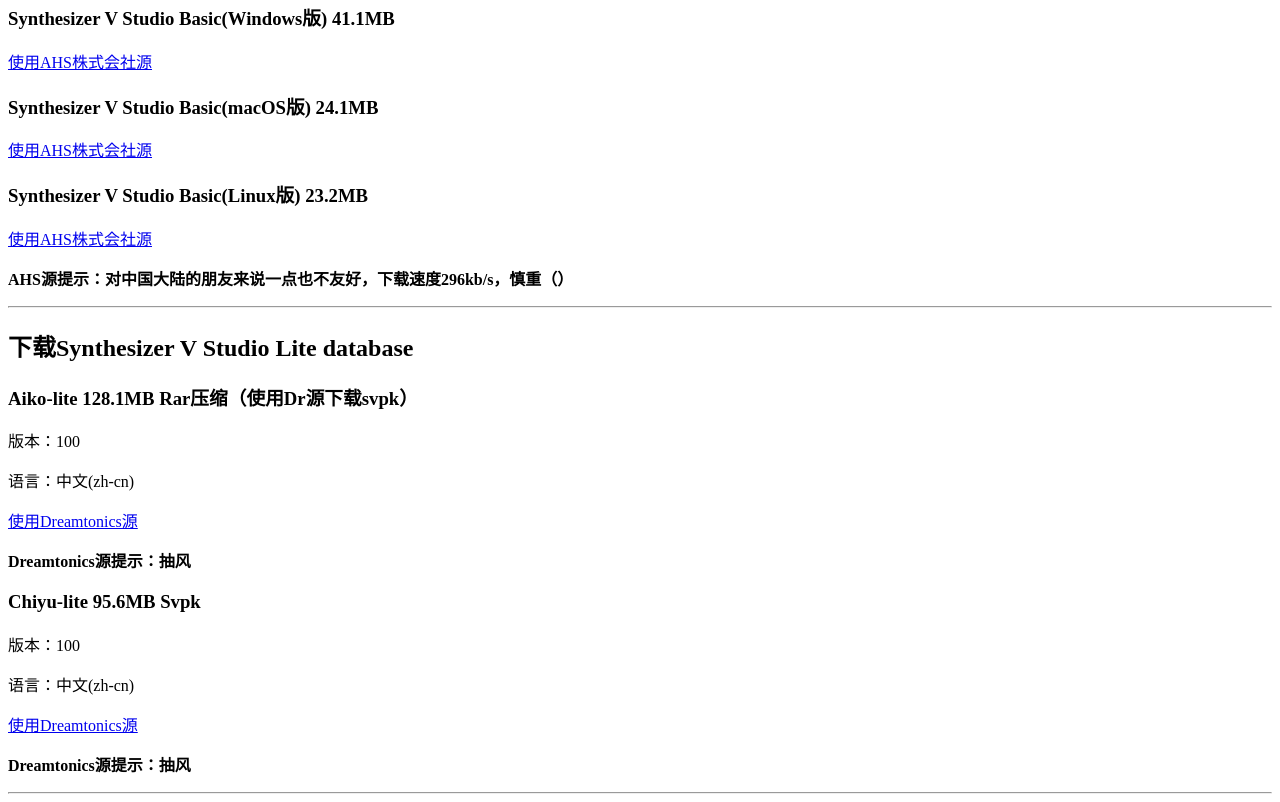
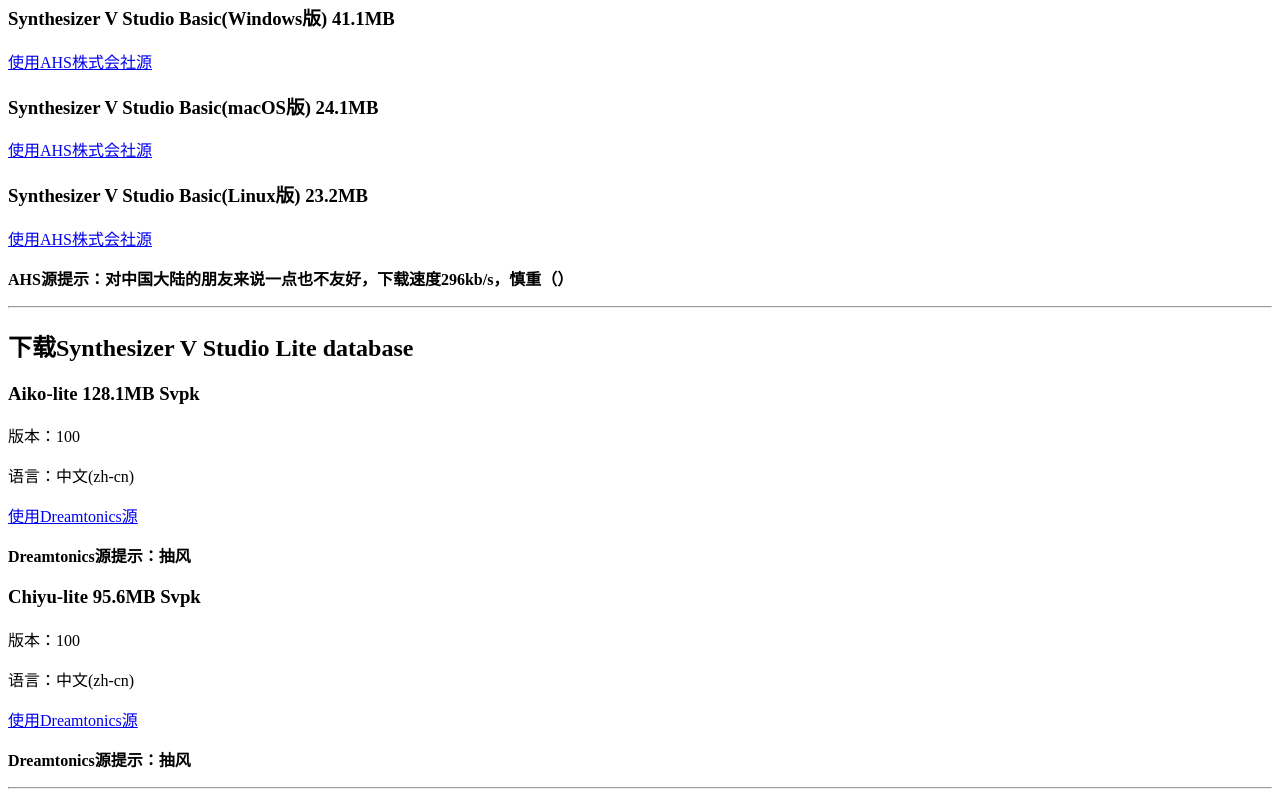
Before and after one commit to SVlite/SVlite.github.io, a plain HTML site: page index.html in a window 1280 px wide. Shown: the part 1292-2094 px from the top of the page. Drawn offline with Linux system fonts and the light colour scheme.

```diff
--- a/index.html
+++ b/index.html
@@ -61,7 +61,7 @@
 <p><strong>AHS源提示：对中国大陆的朋友来说一点也不友好，下载速度296kb/s，慎重（）</strong></p>
 <hr>
 <h2 id="-synthesizer-v-studio-lite-database">下载Synthesizer V Studio Lite database</h2>
-<h3 id="aiko-lite-128-1mb-rar-dr-svpk-">Aiko-lite 128.1MB Rar压缩（使用Dr源下载svpk）</h3>
+<h3 id="aiko-lite-128-1mb-rar-dr-svpk-">Aiko-lite 128.1MB Svpk</h3>
 <p>版本：100</p>
 <p>语言：中文(zh-cn)</p>
 <p><a href="https://resource.dreamtonics.com/download/Voice%20Databases/aiko-lite-install-100.svpk">使用Dreamtonics源</a></p>
```
